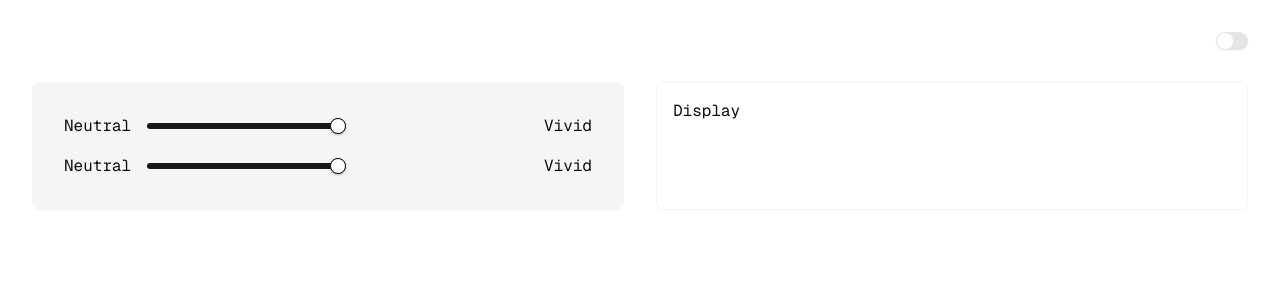
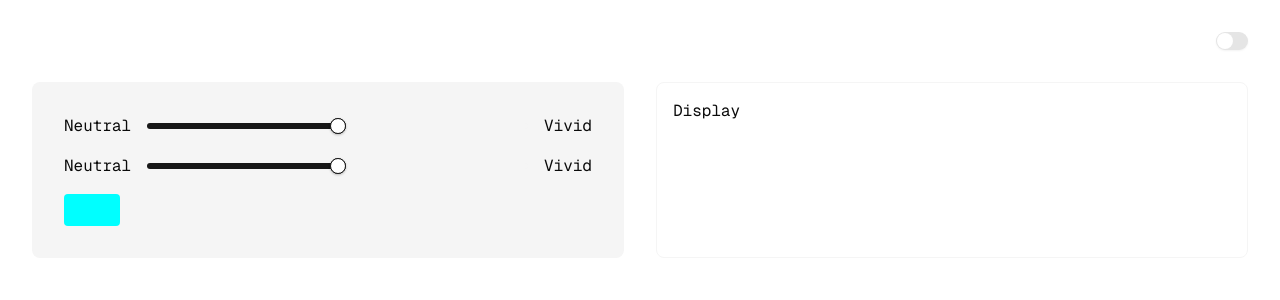
Before and after one commit to kevinakahoshi/theme-builder, a Next.js app: page / in a window 1280 px wide. Shown: the top 300 px of the page. Built offline with nearby package versions, Linux system fonts and the light colour scheme.

Commit message:
Started color changing range

```diff
--- a/components/ThemeControlForm/ThemeControlForm.tsx
+++ b/components/ThemeControlForm/ThemeControlForm.tsx
@@ -1,6 +1,12 @@
+'use client';
+
+import { useState } from 'react';
 import { Slider } from '../ui/slider';
 
-export const ThemeControlForm = () => (
+export const ThemeControlForm = () => {
+  const [hue, setHue] = useState(180);
+
+  return (
     <div className="grid gap-4">
       <fieldset className="flex gap-4 items-center justify-center">
         <span>Neutral</span>
@@ -9,8 +15,19 @@ export const ThemeControlForm = () => (
       </fieldset>
       <fieldset className="flex gap-4 items-center justify-center">
         <span>Neutral</span>
-      <Slider defaultValue={50} max={100} step={1} className="w-full" />
+        <Slider
+          value={hue}
+          max={360}
+          step={1}
+          onValueChange={(value) => setHue(value as number)}
+          className="w-full"
+        />
         <span>Vivid</span>
       </fieldset>
+      <div
+        className="w-14 aspect-video rounded"
+        style={{ backgroundColor: `hsl(${hue} 100% 50%)` }}
+      />
     </div>
   );
+};
```
Lines whose indentation alone changed are shown as unchanged.
